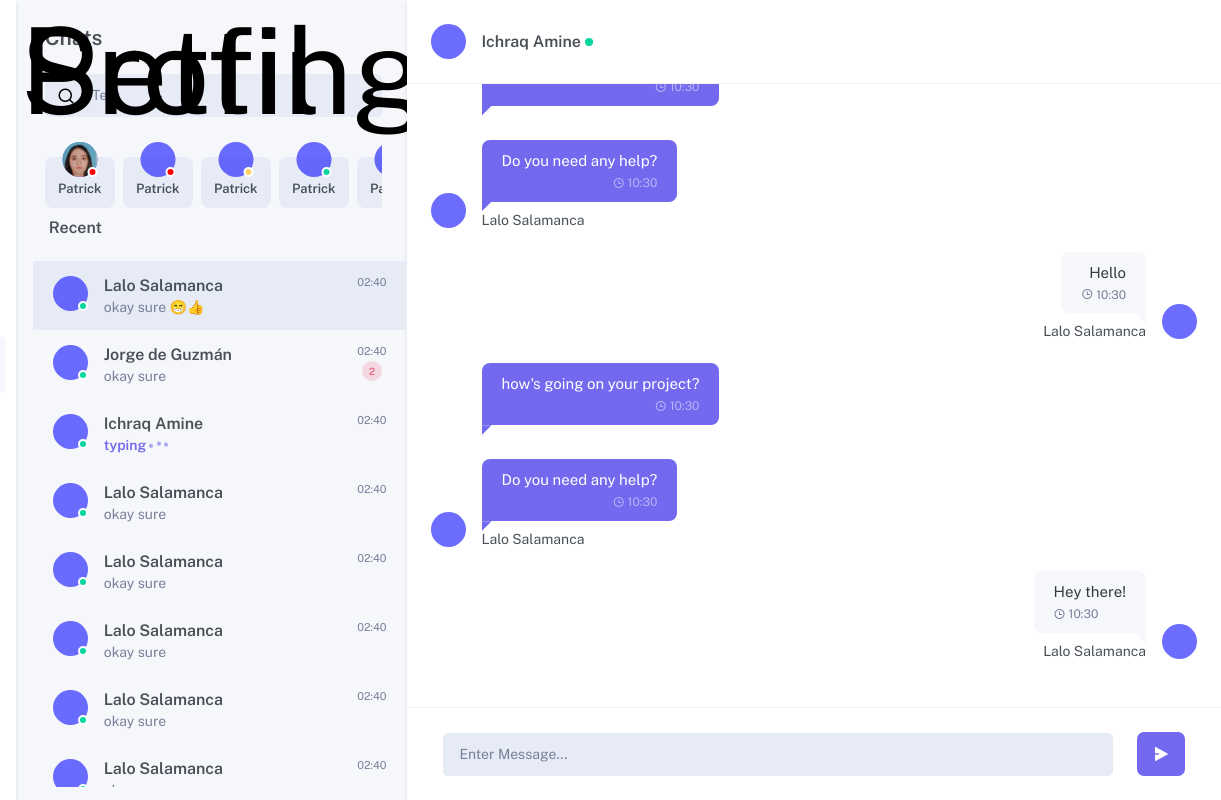
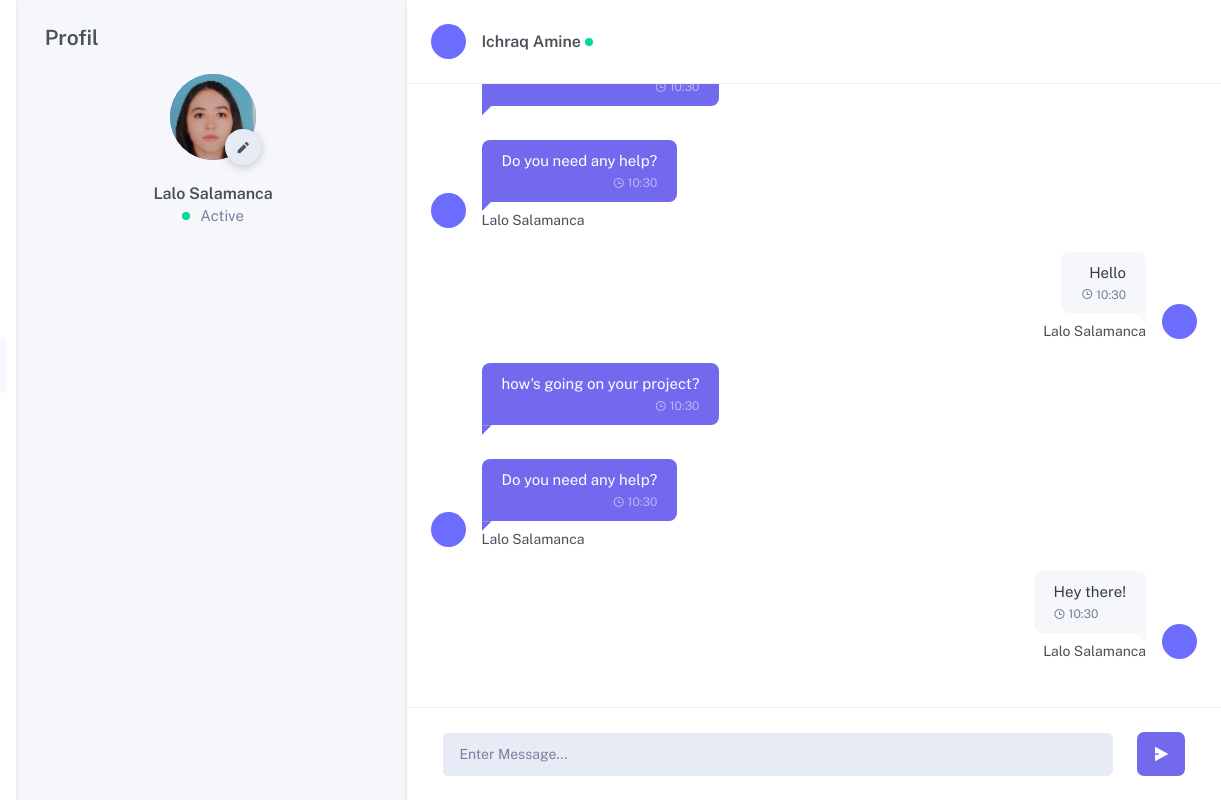
Before and after one commit to aodevv/tayti-chat, a website: page index.html in a window 1280 px wide. Shown: the full height of the page, 59-1280 px from the left. Drawn offline with nearby package versions, Linux system fonts and the light colour scheme.

Commit message:
added profil

```diff
--- a/index.html
+++ b/index.html
@@ -67,13 +67,30 @@
         </div>
         <div class="center">
             <div class="center__wrapper">
-                <div class="user-settings">
-                    Settings
+                <div class="user-settings d-none">
+                    Comming soon
                 </div>
                 <div class="user-profil">
-                    Profil
+                    <h2 class="heading-primary u-mb-s">Profil</h2>
+                    <div class="user-profil__top">
+                        <div class="user-profil__top--thumbnail u-mb-s">
+                            <div class="user-thumbnail user-thumbnail--big">
+                                <div class="thumbnail-container">
+                                    <img src="img/ichraq.jpg" alt="">
+                                </div>
+                                <span class="user-thumbnail__edit"><i class="ri-pencil-fill"></i></span>
+                            </div>
+                        </div>
+                        <div class="user-profil__top--name">
+                            <h2 class="heading-secondary__big u-mb-xs chat-name">Lalo Salamanca</h2>
+                        </div>
+                        <div class="user-profil__top--status">
+                            <div class="badge badge-online"></div>
+                            <p class="text-muted">Active</p>
+                        </div>
+                    </div>
                 </div>
-                <div class="user-conversataions">
+                <div class="user-conversataions d-none">
                     <div class="center__wrapper--top">
                     <h2 class="heading-primary u-mb-s">Chats</h2>
                     <div class="search-input u-mb-s">
--- a/js/main.js
+++ b/js/main.js
@@ -43,7 +43,6 @@ var UIController = (function () {
     var centerChildren = document.querySelector(
       DOMstrings.centerContainer
     ).children;
-    console.log(centerChildren);
     [...centerChildren].forEach((el) => {
       el.classList.add("d-none");
     });
@@ -135,22 +134,31 @@ var UIController = (function () {
     },
 
     toggleCenterTabs: function (target) {
+      //1. check if click target is an i element
       if (target.tagName == "I") {
+        //2. check if target grandfather is already the active btn
         if (
           !target.parentNode.parentNode.classList.contains(
             "icons__wrapper--active"
           )
         ) {
+          //3. get the list of children btns and the id of the currently selected btn in order to remove the active class from any previous btn and add it to the current clicked
           var btnList = document.querySelector(DOMstrings.leftBtnList).children;
           var id = target.parentNode.parentNode.id;
 
+          //4. loop throught btns to remove the active class
           for (var i = 0; i < btnList.length; i++) {
             if (btnList[i].classList.contains("icons__wrapper--active"))
               btnList[i].classList.remove("icons__wrapper--active");
           }
+
+          //5. add the active class to the current clicked btn
           target.parentNode.parentNode.classList.add("icons__wrapper--active");
+
+          //6. display the appropriate window for the selected btn
           clearCenter();
-          document.querySelector(`.${id}`).classList.remove("d-none");
+          if (document.querySelector(`.${id}`))
+            document.querySelector(`.${id}`).classList.remove("d-none");
         }
       }
     },
--- a/sass/abstracts/_mixins.scss
+++ b/sass/abstracts/_mixins.scss
@@ -5,3 +5,9 @@
     clear: both;
   }
 }
+
+@mixin flexCenter {
+  display: flex;
+  justify-content: center;
+  align-items: center;
+}
--- a/sass/abstracts/_variables.scss
+++ b/sass/abstracts/_variables.scss
@@ -10,6 +10,9 @@ $color-grey-dark: #495057;
 $color-grey-dark-3: #343a40;
 $color-grey-dark-2: #7a7f9a;
 $color-grey-dark-4: #212529;
+
+$color-grey-purple: #f5f7fb;
+$color-grey-purple-2: #c2cee6;
 
 $color-white: #fff;
 $color-white-2: #f0eff5;
--- a/sass/base/_typography.scss
+++ b/sass/base/_typography.scss
@@ -62,3 +62,8 @@
   font-size: 1.4rem;
   color: $color-grey-dark-2;
 }
+
+.text-muted {
+  font-size: 1.5rem;
+  color: $color-grey-dark-2;
+}
--- a/sass/components/_thumbnail.scss
+++ b/sass/components/_thumbnail.scss
@@ -2,7 +2,7 @@
   width: 3.5rem;
   height: 3.5rem;
   background-color: rgba(45, 45, 255, 0.699);
-  border-radius: 2rem;
+  border-radius: 50%;
   position: relative;
 
   &__status {
@@ -15,6 +15,27 @@
     right: 0;
     z-index: 2;
     border: 2px solid white;
+  }
+
+  &__edit {
+    position: absolute;
+    right: -5px;
+    bottom: -5px;
+    width: 3.6rem;
+    height: 3.6rem;
+    z-index: 5;
+    font-size: 1.5rem;
+    color: $color-grey-dark;
+    background-color: $color-grey-light-2;
+    border-radius: 100%;
+    @include flexCenter;
+    box-shadow: 0 0.2rem 1rem rgba($color-black, 0.2);
+    cursor: pointer;
+    transition: 0.2s;
+
+    &:hover {
+      background-color: $color-grey-purple-2;
+    }
   }
 
   .thumbnail-container {
@@ -31,6 +52,21 @@
       //visibility: hidden;
     }
   }
+
+  &--big {
+    width: 8.6rem;
+    height: 8.6rem;
+
+    .thumbnail-container {
+      width: 8.6rem;
+      height: 8.6rem;
+      img {
+        position: absolute;
+        left: 0;
+        width: 8.6rem;
+      }
+    }
+  }
 }
 
 .online {
--- a/sass/layout/_grid.scss
+++ b/sass/layout/_grid.scss
@@ -65,7 +65,7 @@
 
   .center {
     width: 38.8rem;
-    background: #f5f7fb;
+    background: $color-grey-purple;
     overflow: hidden;
   }
 
--- a/sass/layout/_user-profil.scss
+++ b/sass/layout/_user-profil.scss
@@ -3,8 +3,31 @@
   top: 0;
   left: 0;
   z-index: 12;
-  font-size: 12rem;
-  //background-color: aquamarine;
   height: 100%;
   width: 100%;
+  padding: 2.5rem;
+  padding-bottom: 1rem;
+
+  &__top {
+    width: 100%;
+    display: flex;
+    flex-direction: column;
+    align-items: center;
+
+    &--thumbnail {
+      //display: inline-block;
+    }
+
+    &--status {
+      display: flex;
+      align-items: center;
+      div {
+        margin-right: 1rem;
+        display: inline-block;
+      }
+      p {
+        display: inline-block;
+      }
+    }
+  }
 }
--- a/sass/layout/_user-settings.scss
+++ b/sass/layout/_user-settings.scss
@@ -3,8 +3,9 @@
   top: 0;
   left: 0;
   z-index: 10;
-  font-size: 12rem;
+  font-size: 6rem;
   //background-color: aquamarine;
   height: 100%;
   width: 100%;
+  text-align: center;
 }
```
Also changed, not shown: css/style.css, 1 other file.
